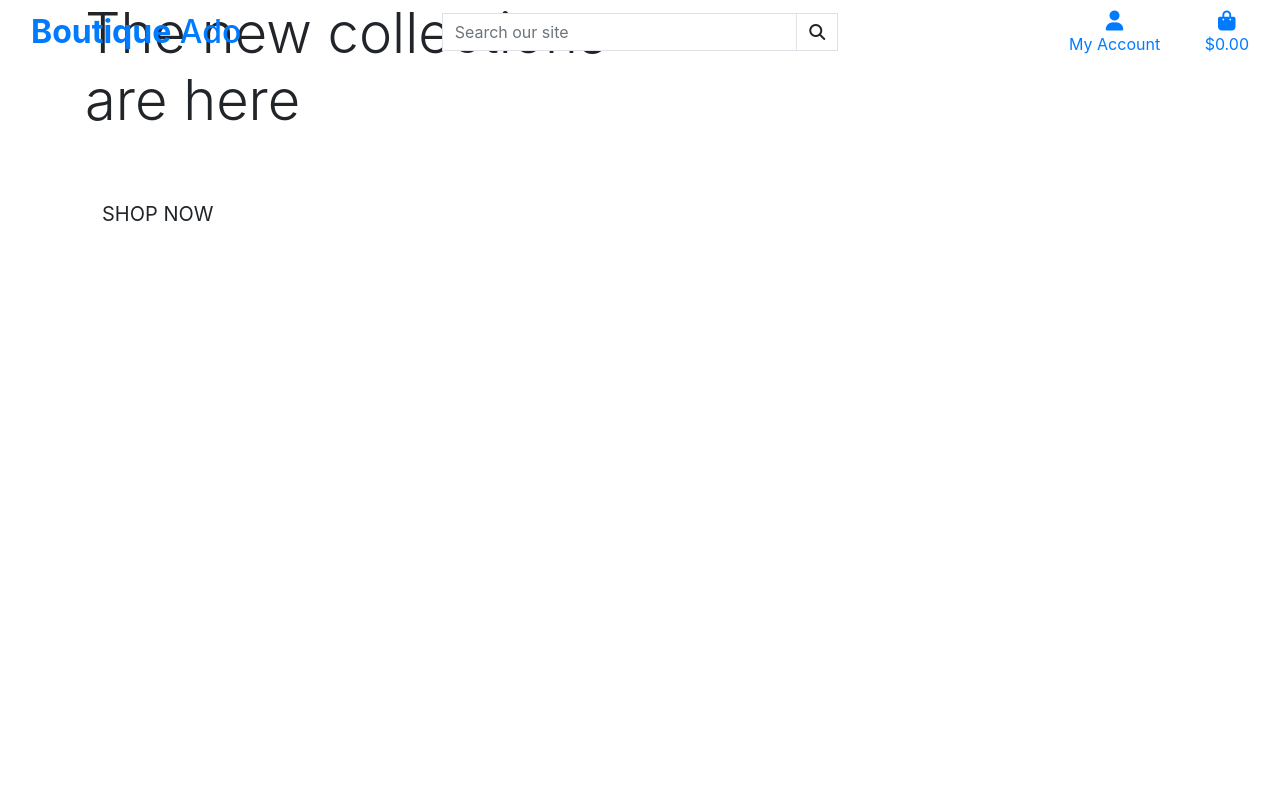
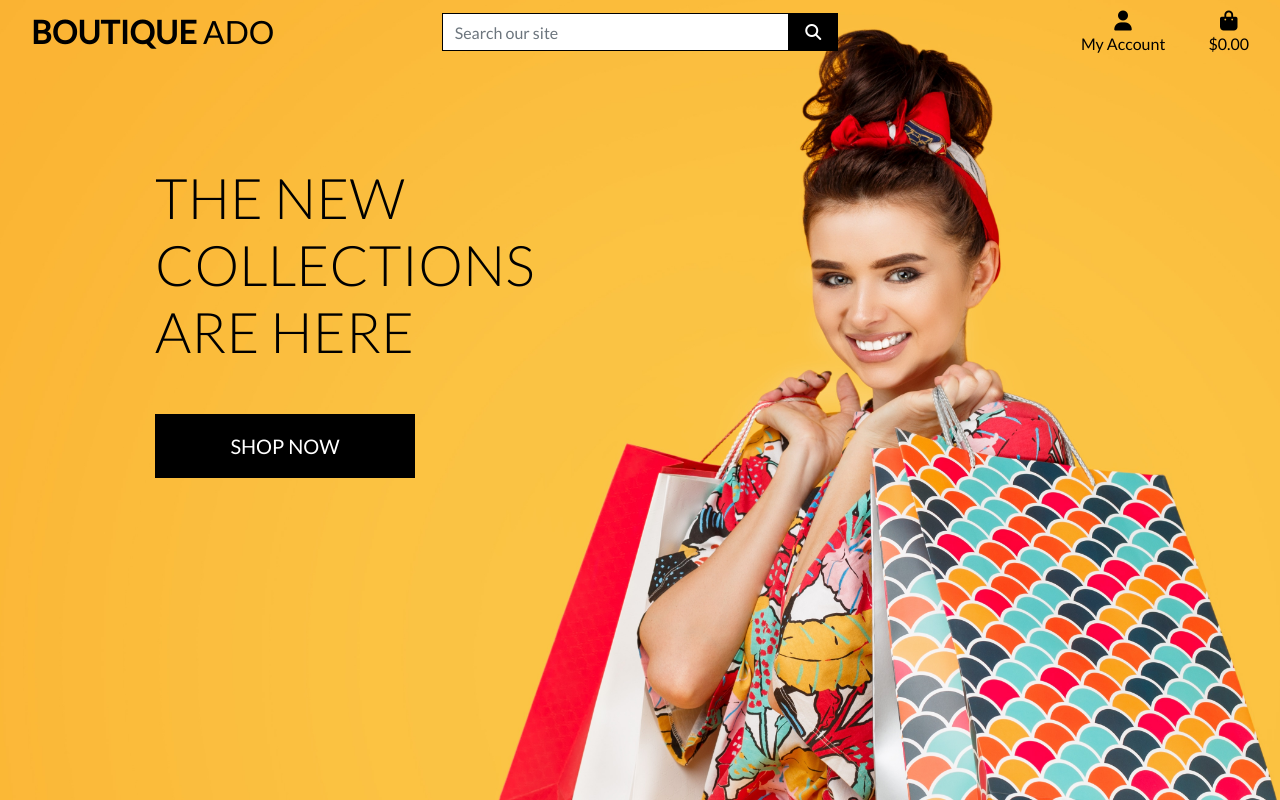
Before and after one commit to joanavrsilva/boutique-ado-project, a Django app: page / in a window 1280 px wide. Run offline with Django 3.2, Linux system fonts and the light colour scheme; some libraries are stand-ins or nearby versions.

Commit message:
fix css link and add homepage image

```diff
--- a/templates/base.html
+++ b/templates/base.html
@@ -16,6 +16,8 @@
     {% block corecss %}
         <link rel="stylesheet" href="https://stackpath.bootstrapcdn.com/bootstrap/4.4.1/css/bootstrap.min.css" integrity="sha384-Vkoo8x4CGsO3+Hhxv8T/Q5PaXtkKtu6ug5TOeNV6gBiFeWPGFN9MuhOf23Q9Ifjh" crossorigin="anonymous">
         <link rel="preconnect" href="https://fonts.googleapis.com">
+        <link rel="stylesheet" href="https://fonts.googleapis.com/css?family=Lato&display=swap">
+        <link rel="stylesheet" href="{% static 'css/base.css' %}">
         <link rel="preconnect" href="https://fonts.gstatic.com" crossorigin>
         <link href="https://fonts.googleapis.com/css2?family=Lato:wght@300&display=swap" rel="stylesheet">
         {% endblock %}
```
Also changed, not shown: media/homepage_background_cropped.jpg (added).
